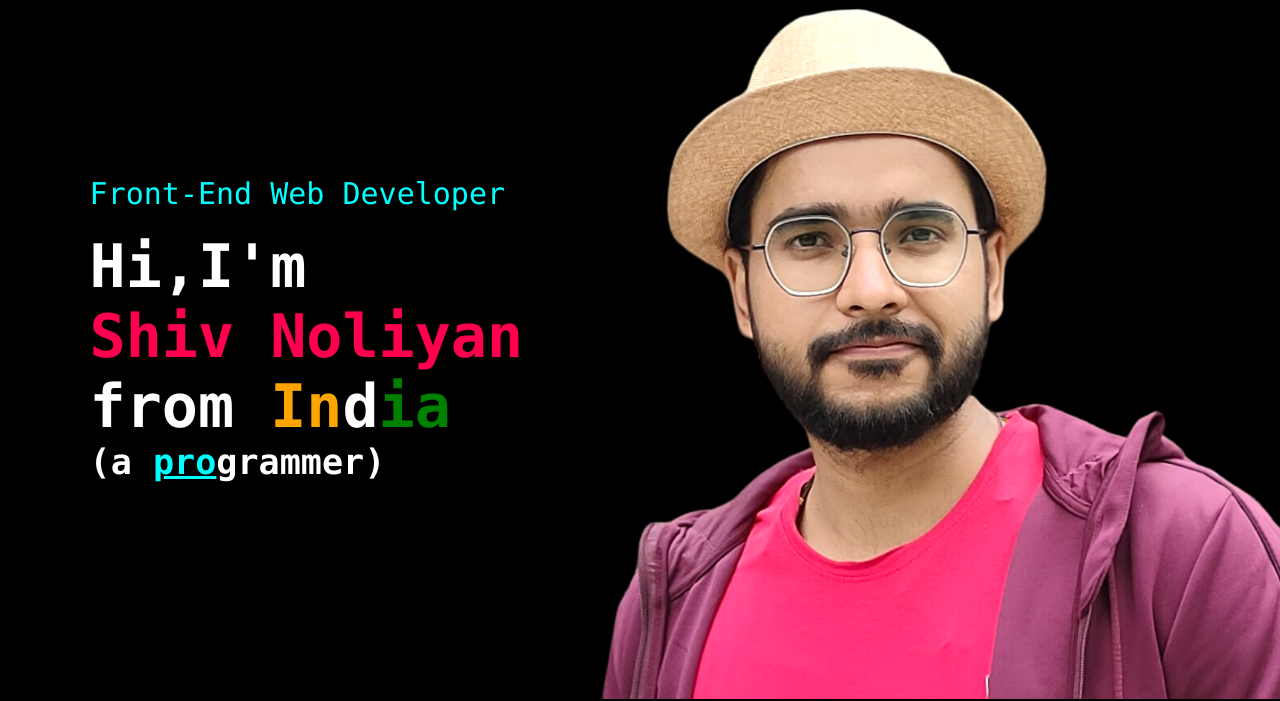
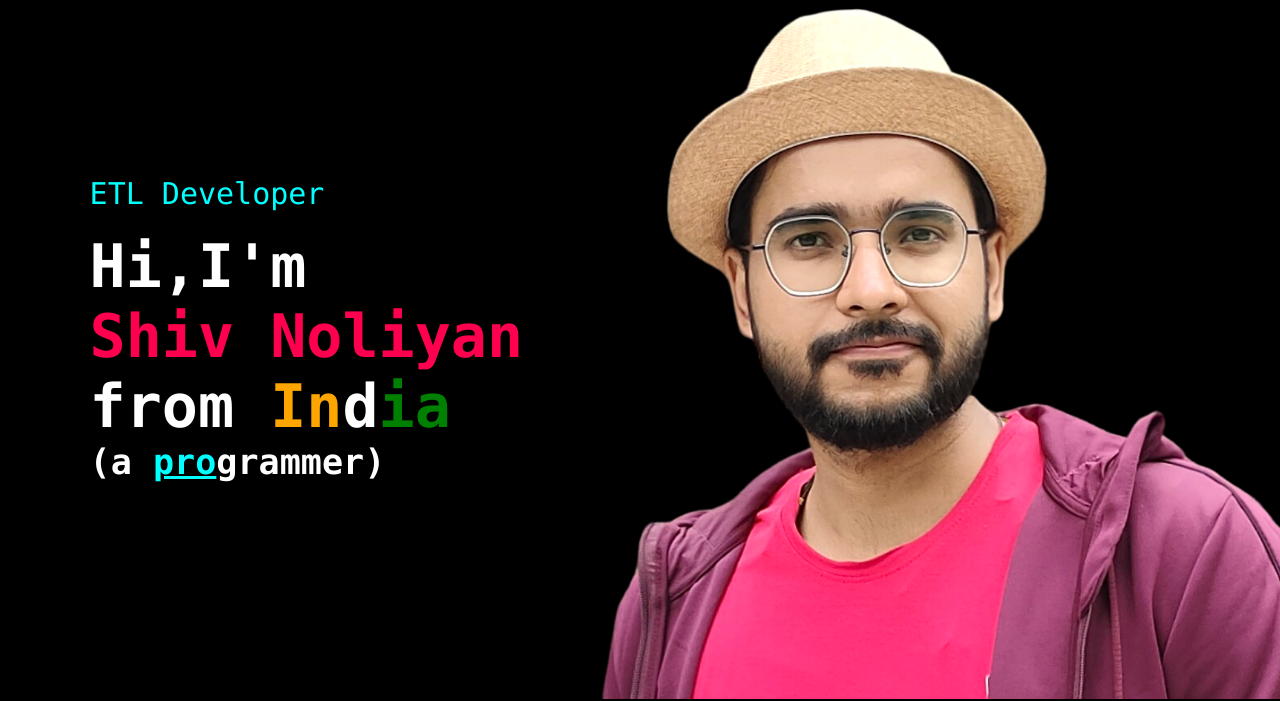
Before and after one commit to ShivNoliyan/Shiv-Noliyan-Portfolio, a plain HTML site: page index.html in a window 1280 px wide. Shown: the part 101-802 px from the top of the page. Drawn offline with Linux system fonts and the light colour scheme.

Commit message:
Update index.html

```diff
--- a/index.html
+++ b/index.html
@@ -25,7 +25,7 @@
                 <i class="fa-solid fa-bars" onclick="openmenu()"></i>
             </nav>
             <div class="header-text">
-                <p>Front-End <span id="webd">Web Developer</span></p>
+                <p>ETL <span id="webd">Developer</span></p>
                 <h1>Hi,I'm <br><span id="name">Shiv Noliyan</span><br>from <span id="In">In</span>d<span id="ia">ia</span></h1>
                 <h3>(a <span id="pro">pro</span>grammer)</h3>
             </div>
```
